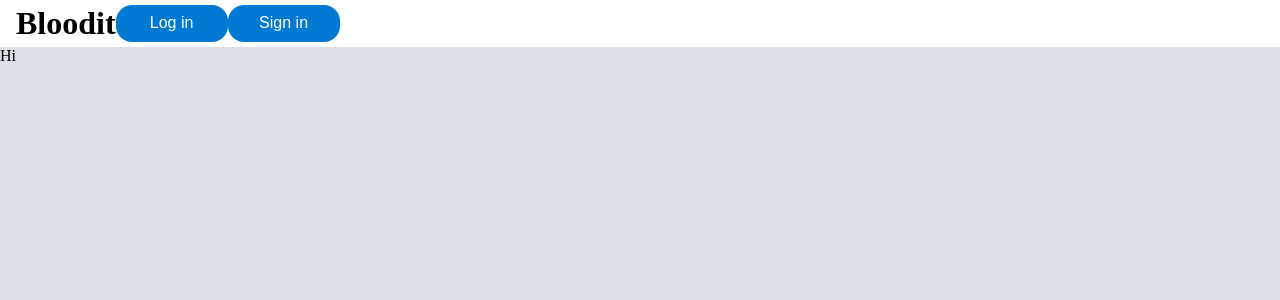
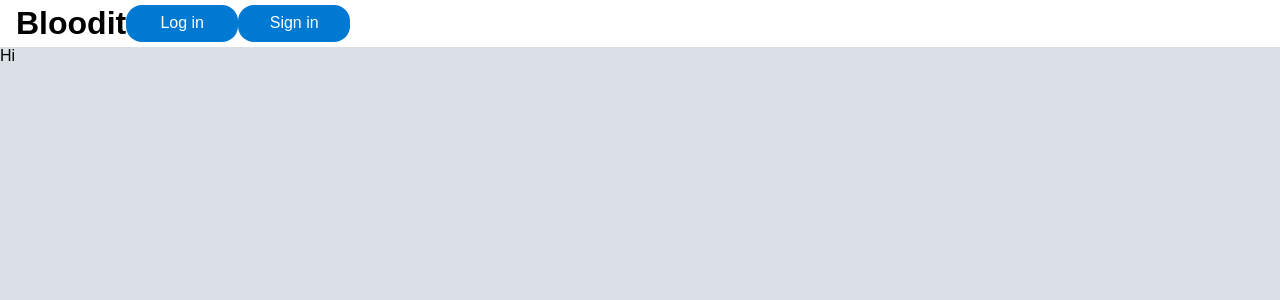
Before and after one commit to vkazivnyk/bloodit-frontend, a React (Create React App) app: page / in a window 1280 px wide. Shown: the top 300 px of the page. Built offline with nearby package versions, Linux system fonts and the light colour scheme.

Commit message:
fix comments

```diff
--- a/src/Layout/Layout.module.scss
+++ b/src/Layout/Layout.module.scss
@@ -1,4 +1,4 @@
-@import '../../global/scss/global.scss';
+@use '../../global/scss/global.scss' as *;
 
 header {
     background-color: $component-background-color;
--- a/src/Layout/Layout.tsx
+++ b/src/Layout/Layout.tsx
@@ -7,18 +7,8 @@ const Layout = ({ children }: { children: React.ReactNode }) => {
         <div className={classes.container}>
             <header>
                 <h1>Bloodit</h1>
-                <Button
-                    onClick={() => {
-                        console.log('hi');
-                    }}>
-                    Log in
-                </Button>
-                <Button
-                    onClick={() => {
-                        console.log('hi');
-                    }}>
-                    Sign in
-                </Button>
+                <Button>Log in</Button>
+                <Button>Sign in</Button>
             </header>
             <main>{children}</main>
         </div>
--- a/src/components/Button/Button.module.scss
+++ b/src/components/Button/Button.module.scss
@@ -1,10 +1,9 @@
-@import '../../../global/scss/global.scss';
+@use '../../../global/scss/global.scss' as *;
 
 button {
     width: 7rem;
     border-radius: 1rem;
     font-size: 1rem;
-    font-family: sans-serif;
     background-color: $button-background-color;
     color: $button-color;
     border: none;
--- a/src/components/Button/Button.tsx
+++ b/src/components/Button/Button.tsx
@@ -2,7 +2,7 @@ import React from 'react';
 import './Button.module.scss';
 
 interface ButtonProps {
-    onClick: () => void;
+    onClick?: () => void;
     customClass?: string;
     children: string;
 }
--- a/src/index.scss
+++ b/src/index.scss
@@ -1,4 +1,4 @@
-@import '../global/scss/global.scss';
+@use '../global/scss/global.scss' as *;
 
 * {
     margin: 0;
@@ -10,4 +10,5 @@ html,
 body #root {
     min-height: 100vh;
     background-color: $main-background-color;
+    font-family: sans-serif;
 }
```
